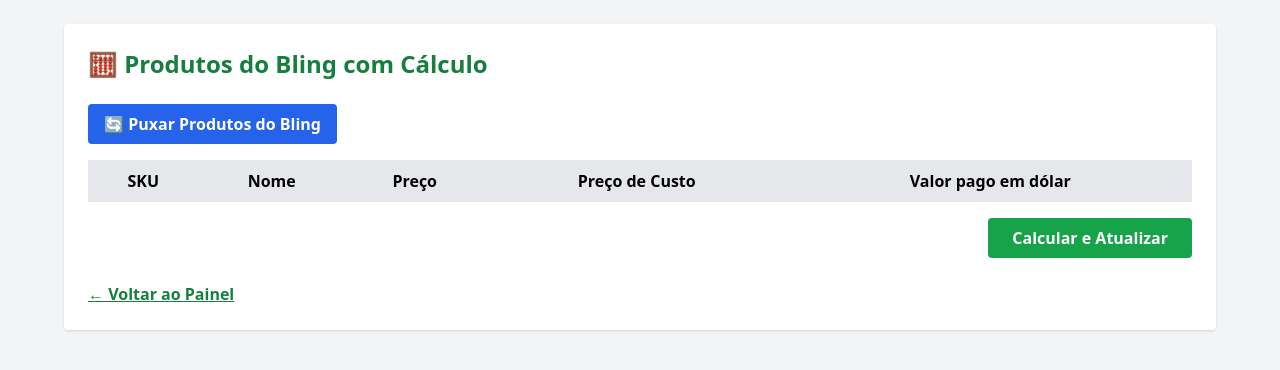
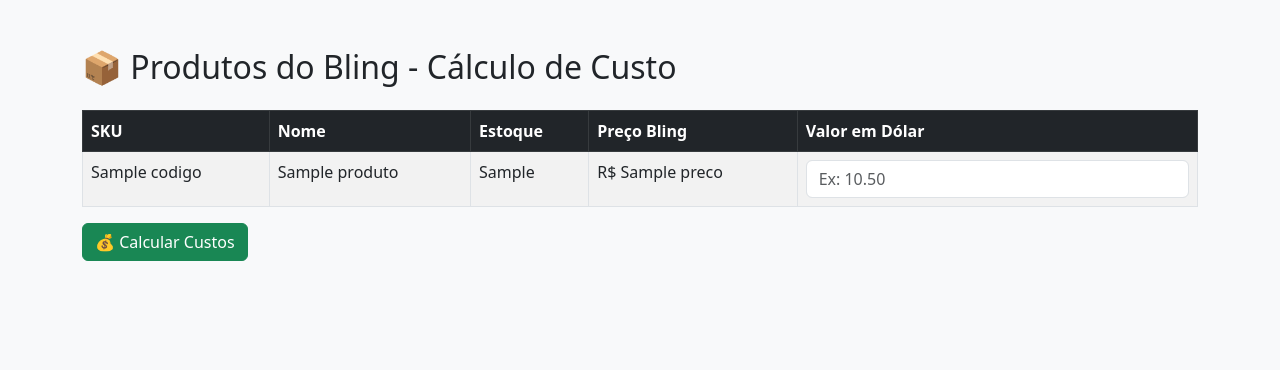
Before and after one commit to waguinhomaxlove/painel-bling, a Flask app: template templates/produtos_bling_calculo.html in a window 1280 px wide. Shown: the top 370 px of the page. Run offline with Flask 3, Linux system fonts and the light colour scheme; the template is opened without the code that fills it: most values are stand-ins (such as "Sample title", 1, 10 or a date in 2020); lists and menus that the app fills with data are empty; some libraries are stand-ins or nearby versions.

Commit message:
Update produtos_bling_calculo.html

```diff
--- a/templates/produtos_bling_calculo.html
+++ b/templates/produtos_bling_calculo.html
@@ -1,51 +1,41 @@
-
 <!DOCTYPE html>
-<html lang="pt-BR">
+<html lang="pt-br">
 <head>
     <meta charset="UTF-8">
-    <title>Calculadora de Produtos Bling</title>
-    <script src="https://cdn.tailwindcss.com"></script>
+    <title>Produtos Bling - Cálculo</title>
+    <link href="https://cdn.jsdelivr.net/npm/bootstrap@5.3.0/dist/css/bootstrap.min.css" rel="stylesheet">
 </head>
-<body class="bg-gray-100 p-6">
-    <div class="max-w-6xl mx-auto bg-white p-6 rounded shadow">
-        <h1 class="text-2xl font-bold text-green-700 mb-6">🧮 Produtos do Bling com Cálculo</h1>
-        <form method="GET" action="/produtos-bling-calculo">
-            <button type="submit" class="bg-blue-600 hover:bg-blue-700 text-white font-bold py-2 px-4 rounded mb-4">
-                🔄 Puxar Produtos do Bling
-            </button>
-        </form>
-        <form method="POST" action="/produtos-bling-calculo">
-            <table class="min-w-full border text-center">
-                <thead>
-                    <tr class="bg-gray-200">
-                        <th class="border px-2 py-2">SKU</th>
-                        <th class="border px-2 py-2">Nome</th>
-                        <th class="border px-2 py-2">Preço</th>
-                        <th class="border px-2 py-2">Preço de Custo</th>
-                        <th class="border px-2 py-2">Valor pago em dólar</th>
+<body class="bg-light">
+    <div class="container py-5">
+        <h2 class="mb-4">📦 Produtos do Bling - Cálculo de Custo</h2>
+
+        <form method="POST" action="">
+            <table class="table table-bordered table-striped">
+                <thead class="table-dark">
+                    <tr>
+                        <th>SKU</th>
+                        <th>Nome</th>
+                        <th>Estoque</th>
+                        <th>Preço Bling</th>
+                        <th>Valor em Dólar</th>
                     </tr>
                 </thead>
-                <tbody id="produtos-body">
-                    <!-- Exemplo (será gerado pelo backend com Flask):
+                <tbody>
+                    {% for produto in produtos %}
                     <tr>
-                        <td class="border px-2 py-2">SKU123</td>
-                        <td class="border px-2 py-2">Produto X</td>
-                        <td class="border px-2 py-2">R$ 0,00</td>
-                        <td class="border px-2 py-2">R$ 0,00</td>
-                        <td class="border px-2 py-2">
-                            <input type="number" step="0.01" name="valor_dolar_SKU123" class="border p-1 rounded w-full">
+                        <td>{{ produto.codigo }}</td>
+                        <td>{{ produto.nome }}</td>
+                        <td>{{ produto.estoqueAtual }}</td>
+                        <td>R$ {{ produto.preco }}</td>
+                        <td>
+                            <input type="number" name="dolar_{{ produto.codigo }}" class="form-control" step="0.01" placeholder="Ex: 10.50">
                         </td>
                     </tr>
-                    -->
+                    {% endfor %}
                 </tbody>
             </table>
-            <div class="text-right mt-4">
-                <button type="submit" class="bg-green-600 hover:bg-green-700 text-white font-bold py-2 px-6 rounded">Calcular e Atualizar</button>
-            </div>
+            <button type="submit" class="btn btn-success">💰 Calcular Custos</button>
         </form>
-        <div class="mt-6">
-            <a href="/dashboard" class="text-green-700 font-semibold underline">← Voltar ao Painel</a>
-        </div>
     </div>
 </body>
 </html>
```
